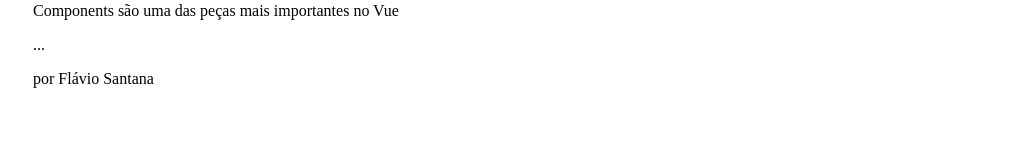
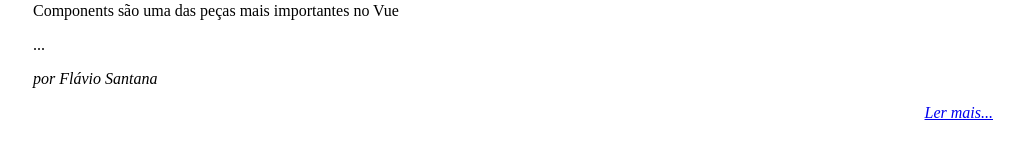
Before and after one commit to flavio-santana/vue-components-avancado, a Vue app: page / in a window 1280 px wide. Shown: the part 171-330 px from the top of the page, without its empty margins (127-1151 px from the left). Built offline with nearby package versions, Linux system fonts and the light colour scheme.

Commit message:
implementando slots default e uso de conteudo default

```diff
--- a/src/App.vue
+++ b/src/App.vue
@@ -16,6 +16,10 @@
       </template>
 
       <p slot="rodape">por Flávio Santana</p>
+
+      <!--
+      <p slot="botao">Detalhes...</p>
+      -->
 
     </post>
 
--- a/src/components/Post.vue
+++ b/src/components/Post.vue
@@ -18,6 +18,10 @@
         <div class="post-rodape">
 
             <slot name="rodape"></slot>
+
+            <a href="#" class="link">
+                <slot name="botao">Ler mais...</slot>
+            </a>
 
         </div>
 
@@ -41,7 +45,11 @@
     }
 
     .post-rodape{
+        font-style: italic;
+    }
 
+    .link{
+        float: right;
     }
 
 </style>
```
